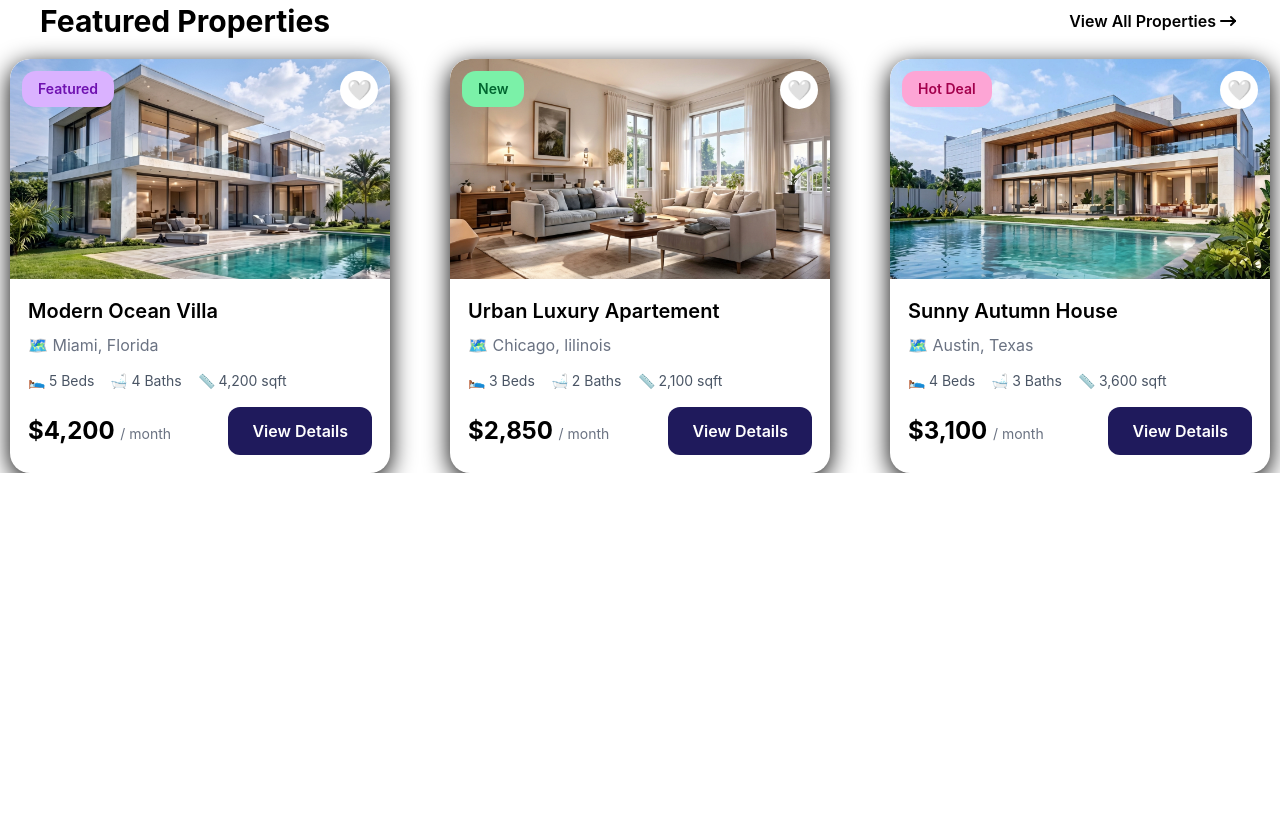
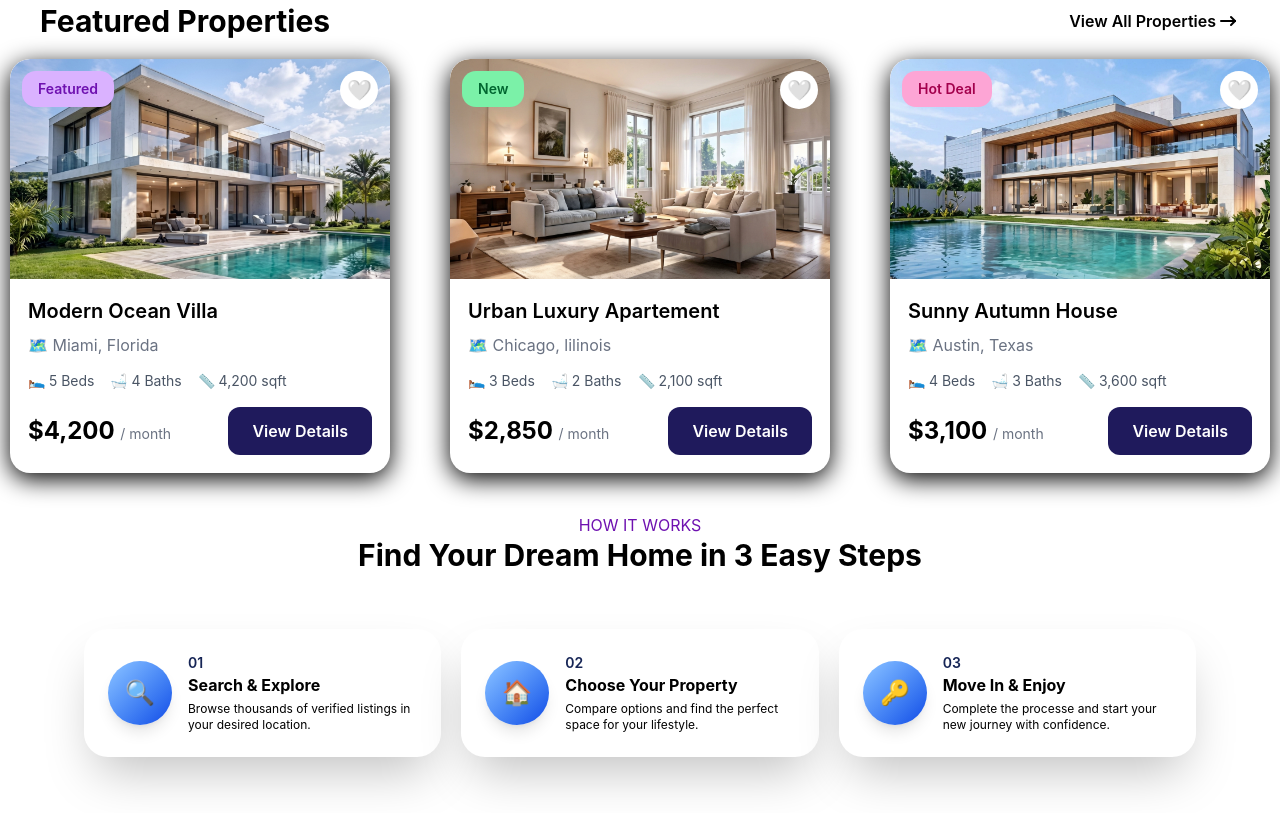
Before and after one commit to Yassine-Belbaz/Yassine-Belbaz, a website: page index.html in a window 1280 px wide. Shown: the part 1295-2108 px from the top of the page. Before the commit the page ends 1768 px from the top, so only its background shows below. Drawn offline with Linux system fonts and the light colour scheme.

Commit message:
added the third part of main

```diff
--- a/index.html
+++ b/index.html
@@ -378,6 +378,54 @@
                 </div>
             </div>
         </div>
+        <div class="flex flex-col justify-center items-center pt-10">
+            <h2 class="text-purple-800 text-1xl">HOW IT WORKS</h2>
+            <h1 class="font-bold text-3xl text-center">Find Your Dream Home in 3 Easy Steps</h1>
+        </div>
+        <div class="max-w-6xl mx-auto px-5 py-14">
+            <div class="grid md:grid-cols-3 gap-5">
+
+                <div class="flex items-center gap-4 bg-white rounded-3xl p-6 shadow-2xl ">
+                    <div
+                        class="w-16 h-16 shrink-0 rounded-full bg-gradient-to-br from-blue-300 to-blue-700 flex items-center justify-center shadow-lg text-2xl">
+                        🔍
+                    </div>
+                    <div>
+                        <p class="text-blue-950 text-sm font-semibold">01</p>
+                        <h3 class="font-bold">Search & Explore</h3>
+                        <p class="text-xs mt-1">Browse thousands of verified listings in your desired
+                            location.</p>
+                    </div>
+                </div>
+
+                <div class="flex items-center gap-4 bg-white rounded-3xl p-6 shadow-2xl ">
+                    <div
+                        class="w-16 h-16 shrink-0 rounded-full bg-gradient-to-br from-blue-300 to-blue-700 flex items-center justify-center shadow-lg text-2xl">
+                        🏠
+                    </div>
+                    <div>
+                        <p class="text-blue-950 text-sm font-semibold ">02</p>
+                        <h3 class="font-bold">Choose Your Property</h3>
+                        <p class="text-xs mt-1">Compare options and find the perfect space for your
+                            lifestyle.
+                        </p>
+                    </div>
+                </div>
+
+                <div class="flex items-center gap-4 bg-white rounded-3xl p-6 shadow-2xl ">
+                    <div
+                        class="w-16 h-16 shrink-0 rounded-full bg-gradient-to-br from-blue-300 to-blue-700 flex items-center justify-center shadow-lg text-2xl">
+                        🔑
+                    </div>
+                    <div>
+                        <p class="text-blue-950 text-sm font-semibold">03</p>
+                        <h3 class="font-bold">Move In & Enjoy</h3>
+                        <p class="text-xs mt-1">Complete the processe and start your new journey with
+                            confidence.
+                        </p>
+                    </div>
+                </div>
+            </div>
     </main>
 
 
```
Also changed, not shown: public/css/output.css.
